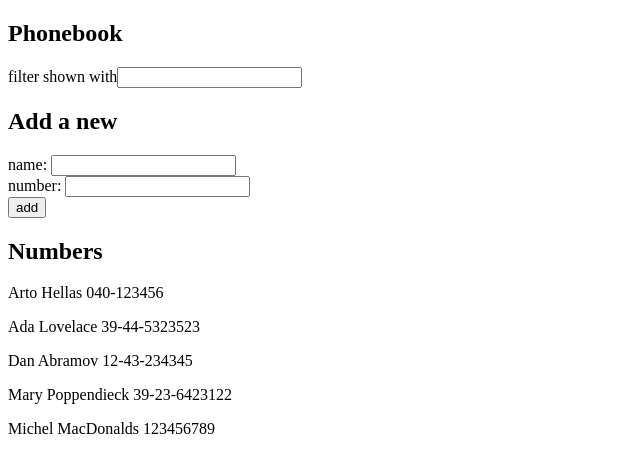
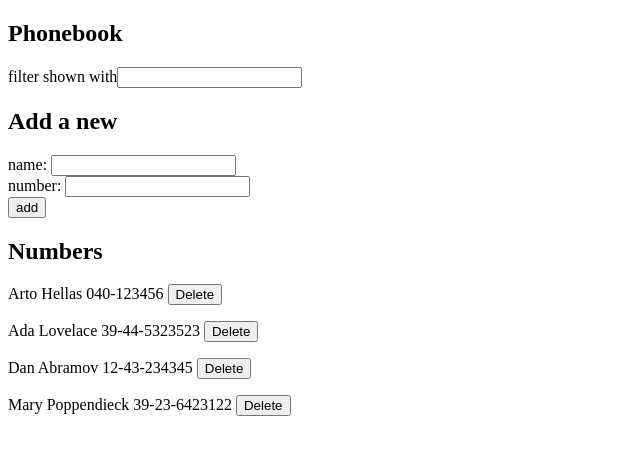
Before and after one commit to Olli-M-Multanen/FullStackOpen2022_osa_2, a React (Create React App) app in the folder puhelinluettelo/: page / in a window 1280 px wide. Shown: the top 472 px of the page, without its empty margins (0-640 px from the left). Built offline with nearby package versions, Linux system fonts and the light colour scheme; data requests are answered from the project's data file.

Commit message:
2.17 puhelinluettelo step9 done

```diff
--- a/puhelinluettelo/db.json
+++ b/puhelinluettelo/db.json
@@ -19,11 +19,6 @@
       "name": "Mary Poppendieck",
       "number": "39-23-6423122",
       "id": 4
-    },
-    {
-      "name": "Michel MacDonalds",
-      "number": "123456789",
-      "id": 5
     }
   ]
 }
--- a/puhelinluettelo/src/App.js
+++ b/puhelinluettelo/src/App.js
@@ -38,13 +38,13 @@ const PersonForm = ({ addPerson, newName, handleNameChange, newNumber, handleNum
   )
 }
 
-const Persons = ({ query }) => {
+const Persons = ({ query, handleDelete}) => {
   return (
     <>
-    {query.map((persons) => {
+    {query.map((person) => {
         return (
-          <div key={persons.name}>
-            <p>{persons.name} {persons.number}</p>
+          <div key={person.id}>
+            <p>{person.name} {person.number} <button onClick={() => handleDelete(person)}>Delete</button></p>
             </div>
         )
       })}
@@ -69,6 +69,29 @@ const App = () => {
         setPersons(initialPersons)
       })
   }, [])
+
+
+  const handleDelete = (person) => {
+    console.log(person)
+    console.log(`delete person ${person.id} ?`)
+    if (window.confirm(`delete ${person.name}?`)) {
+      personService
+      .remove(person.id)
+      window.location.reload(false)
+    }
+    else {
+      return
+    }
+
+
+
+    // personService
+    //   .deleteUser()
+    //   .then(res => {
+    //     window.confirm(`Delete ${person.name}?`);
+    //     setPersons(null)
+    //   })
+  }
 
 
 
@@ -135,7 +158,7 @@ const App = () => {
         handleNumberChange={handleNumberChange}/>
 
       <h2>Numbers</h2>
-      <Persons query={query}/>
+      <Persons query={query} handleDelete={handleDelete}/>
     </>
   )
 }
--- a/puhelinluettelo/src/services/persons.js
+++ b/puhelinluettelo/src/services/persons.js
@@ -11,9 +11,14 @@ const create = newObject => {
     return request.then(response => response.data)
 }
 
+const remove = (id) => {
+    const request = axios.delete(`${baseUrl}/${id}`)
+    return request.then((response) => response.data)
+}
+
 const update = (id, newObject) => {
     const request = axios.put(`${baseUrl}/${id}`, newObject)
     return request.then(response => response.data)
 }
 
-export default { getAll, create, update }
+export default { getAll, create, remove, update }
```
